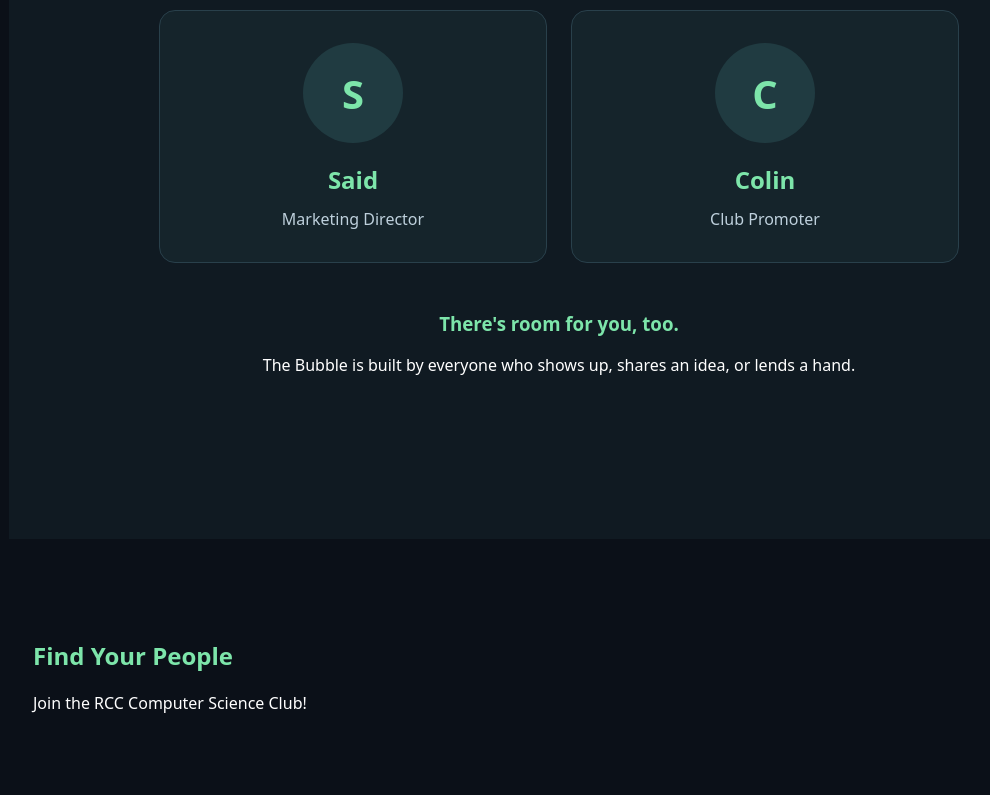
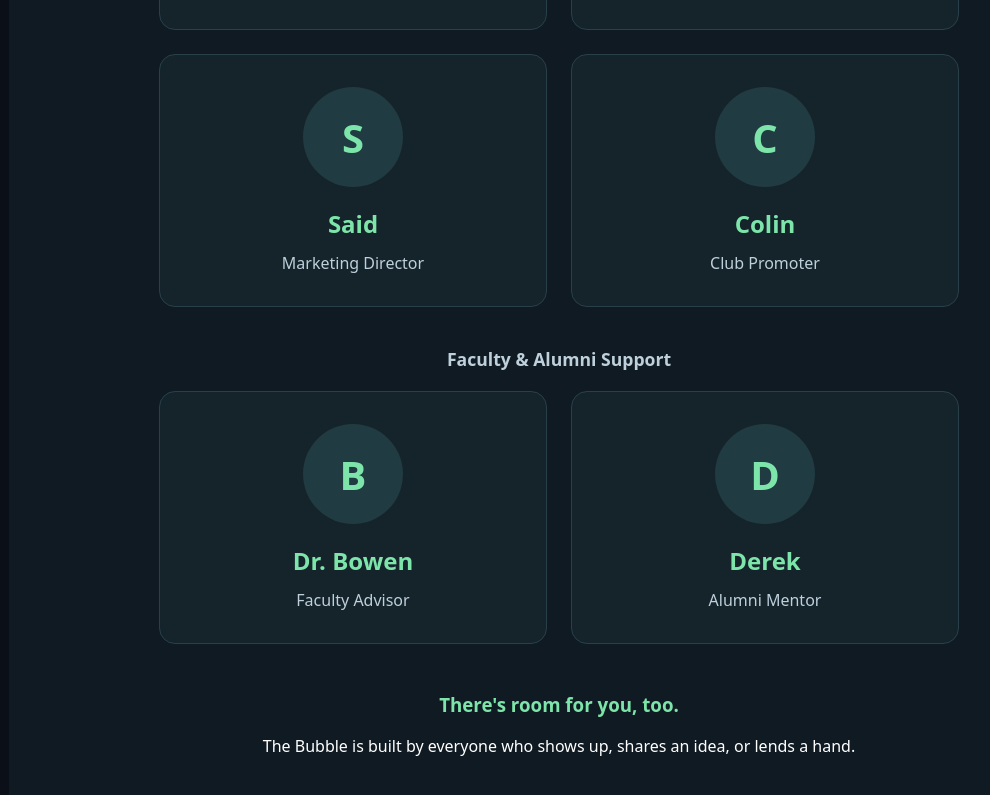
Before and after one commit to RCC-CS-CLUB/rcc-cs-club.github.io, a plain HTML site: page index.html in a window 1280 px wide. Shown: the part 4848-5643 px from the top of the page, without its empty margins (81-1071 px from the left). Drawn offline with Linux system fonts and the light colour scheme.

Commit message:
Expand Team section with faculty and alumni support

```diff
--- a/index.html
+++ b/index.html
@@ -268,6 +268,8 @@
                     building something together.
                 </p>
 
+                <h3 class="team-group-title">Student Leadership</h3>
+
                 <div class="team-grid">
                     <article class="team-card">
                         <div class="team-avatar" aria-hidden="true">X</div>
@@ -291,6 +293,22 @@
                         <div class="team-avatar" aria-hidden="true">C</div>
                         <h3>Colin</h3>
                         <p class="team-role">Club Promoter</p>
+                    </article>
+                </div>
+
+                <h3 class="team-group-title">Faculty &amp; Alumni Support</h3>
+
+                <div class="team-grid">
+                    <article class="team-card">
+                        <div class="team-avatar" aria-hidden="true">B</div>
+                        <h3>Dr. Bowen</h3>
+                        <p class="team-role">Faculty Advisor</p>
+                    </article>
+
+                    <article class="team-card">
+                        <div class="team-avatar" aria-hidden="true">D</div>
+                        <h3>Derek</h3>
+                        <p class="team-role">Alumni Mentor</p>
                     </article>
                 </div>
 
--- a/style.css
+++ b/style.css
@@ -556,6 +556,13 @@ a:focus-visible {
     line-height: 1.7;
 }
 
+.team-group-title {
+    color: #bed0dc;
+    font-size: 1.1rem;
+    font-weight: 600;
+    margin: 40px 0 20px;
+}
+
 /* Soapy mascot */
 
 .soapy {
```
